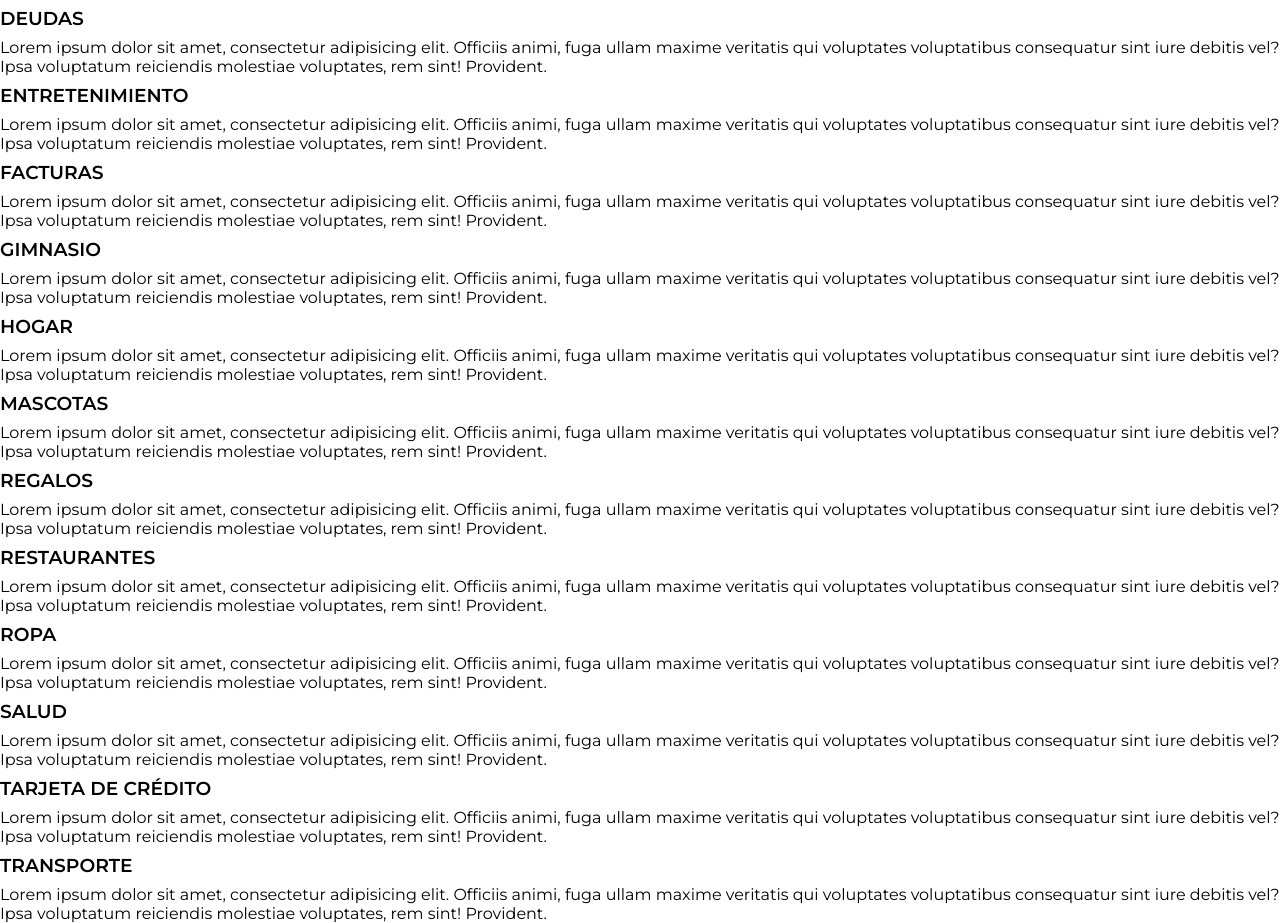
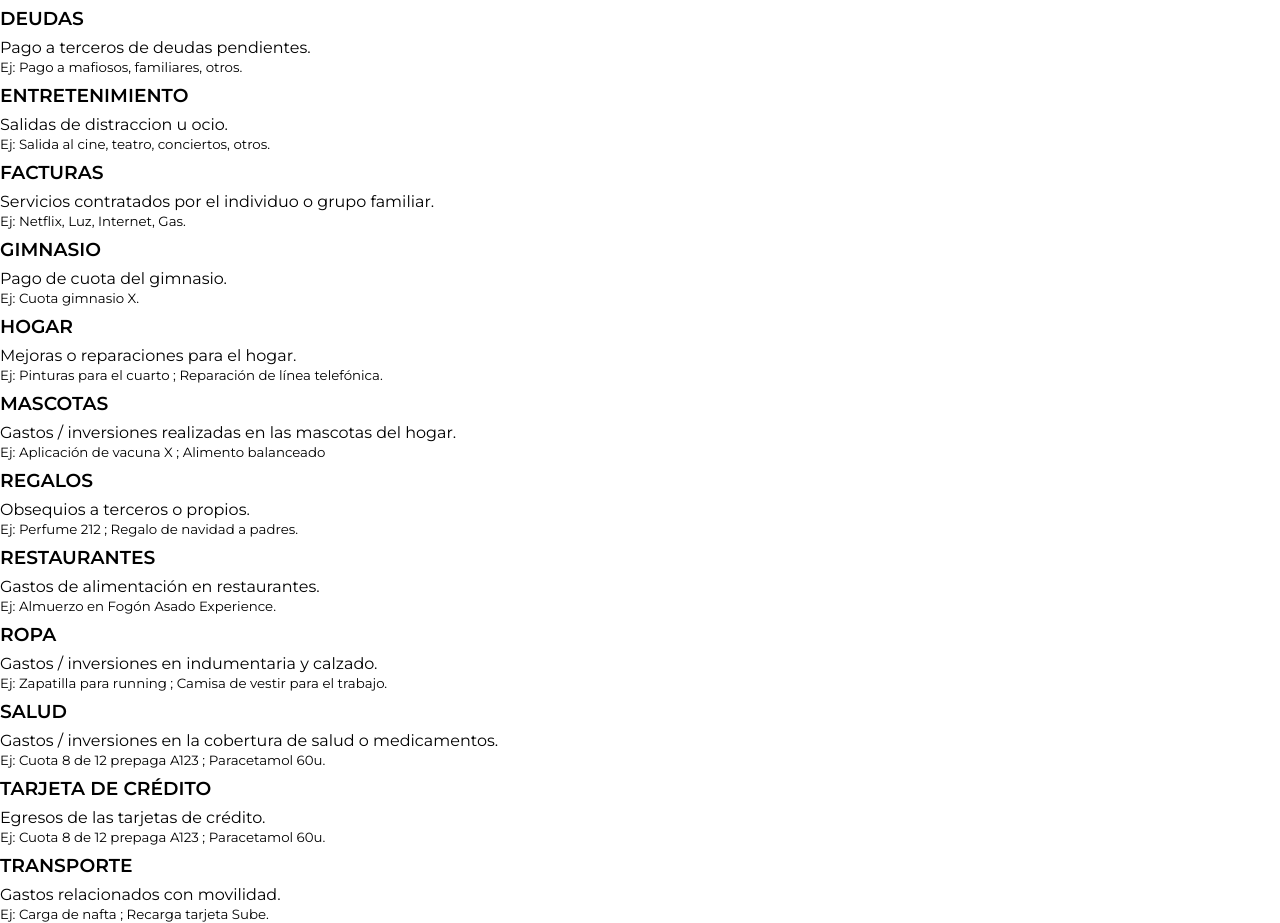
Before and after one commit to FranciscoJoseLavalle/finanzasreact, a React (Create React App) app: page /categorias in a window 1280 px wide. Shown: the part 312-1235 px from the top of the page. Built offline with nearby package versions, Linux system fonts and the light colour scheme.

Commit message:
Hago push

```diff
--- a/src/components/Categorias/Categorias.jsx
+++ b/src/components/Categorias/Categorias.jsx
@@ -7,59 +7,73 @@ function Categorias() {
       <ul>
         <li>
           <h3>Comida</h3>
-          <p>Lorem ipsum dolor sit amet, consectetur adipisicing elit. Officiis animi, fuga ullam maxime veritatis qui voluptates voluptatibus consequatur sint iure debitis vel? Ipsa voluptatum reiciendis molestiae voluptates, rem sint! Provident.</p>
+          <p>Alimentación básica del individuo o grupo familiar.</p>
+          <small>Ej: Compra en tienda, almacén y/o supermercado.</small>
         </li>
         <li>
           <h3>Deportes</h3>
-          <p>Lorem ipsum dolor sit amet, consectetur adipisicing elit. Officiis animi, fuga ullam maxime veritatis qui voluptates voluptatibus consequatur sint iure debitis vel? Ipsa voluptatum reiciendis molestiae voluptates, rem sint! Provident.</p>
+          <p>Elementos deportivos o cuotas de instituciones deportivas.</p>
+          <small>Ej: Compra de bicicleta fija ; Cuota 2 de 12 del club.</small>
         </li>
         <li>
           <h3>Deudas</h3>
-          <p>Lorem ipsum dolor sit amet, consectetur adipisicing elit. Officiis animi, fuga ullam maxime veritatis qui voluptates voluptatibus consequatur sint iure debitis vel? Ipsa voluptatum reiciendis molestiae voluptates, rem sint! Provident.</p>
+          <p>Pago a terceros de deudas pendientes.</p>
+          <small>Ej: Pago a mafiosos, familiares, otros.</small>
         </li>
         <li>
           <h3>Entretenimiento</h3>
-          <p>Lorem ipsum dolor sit amet, consectetur adipisicing elit. Officiis animi, fuga ullam maxime veritatis qui voluptates voluptatibus consequatur sint iure debitis vel? Ipsa voluptatum reiciendis molestiae voluptates, rem sint! Provident.</p>
+          <p>Salidas de distraccion u ocio.</p>
+          <small>Ej: Salida al cine, teatro, conciertos, otros.</small>
         </li>
         <li>
           <h3>Facturas</h3>
-          <p>Lorem ipsum dolor sit amet, consectetur adipisicing elit. Officiis animi, fuga ullam maxime veritatis qui voluptates voluptatibus consequatur sint iure debitis vel? Ipsa voluptatum reiciendis molestiae voluptates, rem sint! Provident.</p>
+          <p>Servicios contratados por el individuo o grupo familiar.</p>
+          <small>Ej: Netflix, Luz, Internet, Gas.</small>
         </li>
         <li>
           <h3>Gimnasio</h3>
-          <p>Lorem ipsum dolor sit amet, consectetur adipisicing elit. Officiis animi, fuga ullam maxime veritatis qui voluptates voluptatibus consequatur sint iure debitis vel? Ipsa voluptatum reiciendis molestiae voluptates, rem sint! Provident.</p>
+          <p>Pago de cuota del gimnasio.</p>
+          <small>Ej: Cuota gimnasio X.</small>
         </li>
         <li>
           <h3>Hogar</h3>
-          <p>Lorem ipsum dolor sit amet, consectetur adipisicing elit. Officiis animi, fuga ullam maxime veritatis qui voluptates voluptatibus consequatur sint iure debitis vel? Ipsa voluptatum reiciendis molestiae voluptates, rem sint! Provident.</p>
+          <p>Mejoras o reparaciones para el hogar.</p>
+          <small>Ej: Pinturas para el cuarto ; Reparación de línea telefónica.</small>
         </li>
         <li>
           <h3>Mascotas</h3>
-          <p>Lorem ipsum dolor sit amet, consectetur adipisicing elit. Officiis animi, fuga ullam maxime veritatis qui voluptates voluptatibus consequatur sint iure debitis vel? Ipsa voluptatum reiciendis molestiae voluptates, rem sint! Provident.</p>
+          <p>Gastos / inversiones realizadas en las mascotas del hogar.</p>
+          <small>Ej: Aplicación de vacuna X ; Alimento balanceado</small>
         </li>
         <li>
           <h3>Regalos</h3>
-          <p>Lorem ipsum dolor sit amet, consectetur adipisicing elit. Officiis animi, fuga ullam maxime veritatis qui voluptates voluptatibus consequatur sint iure debitis vel? Ipsa voluptatum reiciendis molestiae voluptates, rem sint! Provident.</p>
+          <p>Obsequios a terceros o propios.</p>
+          <small>Ej: Perfume 212 ; Regalo de navidad a padres.</small>
         </li>
         <li>
           <h3>Restaurantes</h3>
-          <p>Lorem ipsum dolor sit amet, consectetur adipisicing elit. Officiis animi, fuga ullam maxime veritatis qui voluptates voluptatibus consequatur sint iure debitis vel? Ipsa voluptatum reiciendis molestiae voluptates, rem sint! Provident.</p>
+          <p>Gastos de alimentación en restaurantes.</p>
+          <small>Ej: Almuerzo en Fogón Asado Experience.</small>
         </li>
         <li>
           <h3>Ropa</h3>
-          <p>Lorem ipsum dolor sit amet, consectetur adipisicing elit. Officiis animi, fuga ullam maxime veritatis qui voluptates voluptatibus consequatur sint iure debitis vel? Ipsa voluptatum reiciendis molestiae voluptates, rem sint! Provident.</p>
+          <p>Gastos / inversiones en indumentaria y calzado.</p>
+          <small>Ej: Zapatilla para running ; Camisa de vestir para el trabajo.</small>
         </li>
         <li>
           <h3>Salud</h3>
-          <p>Lorem ipsum dolor sit amet, consectetur adipisicing elit. Officiis animi, fuga ullam maxime veritatis qui voluptates voluptatibus consequatur sint iure debitis vel? Ipsa voluptatum reiciendis molestiae voluptates, rem sint! Provident.</p>
+          <p>Gastos / inversiones en la cobertura de salud o medicamentos.</p>
+          <small>Ej: Cuota 8 de 12 prepaga A123 ; Paracetamol 60u.</small>
         </li>
         <li>
           <h3>Tarjeta de crédito</h3>
-          <p>Lorem ipsum dolor sit amet, consectetur adipisicing elit. Officiis animi, fuga ullam maxime veritatis qui voluptates voluptatibus consequatur sint iure debitis vel? Ipsa voluptatum reiciendis molestiae voluptates, rem sint! Provident.</p>
+          <p>Egresos de las tarjetas de crédito.</p>
+          <small>Ej: Cuota 8 de 12 prepaga A123 ; Paracetamol 60u.</small>
         </li>
         <li>
           <h3>Transporte</h3>
-          <p>Lorem ipsum dolor sit amet, consectetur adipisicing elit. Officiis animi, fuga ullam maxime veritatis qui voluptates voluptatibus consequatur sint iure debitis vel? Ipsa voluptatum reiciendis molestiae voluptates, rem sint! Provident.</p>
+          <p>Gastos relacionados con movilidad.</p>
+          <small>Ej: Carga de nafta ; Recarga tarjeta Sube.</small>
         </li>
       </ul>
     </>
--- a/src/components/Historial/Historial.jsx
+++ b/src/components/Historial/Historial.jsx
@@ -15,7 +15,6 @@ function Historial() {
         setAmounts(amounts.filter(el => el.id !== id))
     }
     function filterAmounts(e) {
-        console.log(e.target.value);
         if (e.target.value !== 'nada') {
             setShowAmounts(amounts.filter(element => element.type === e.target.value))
         } else {
```
